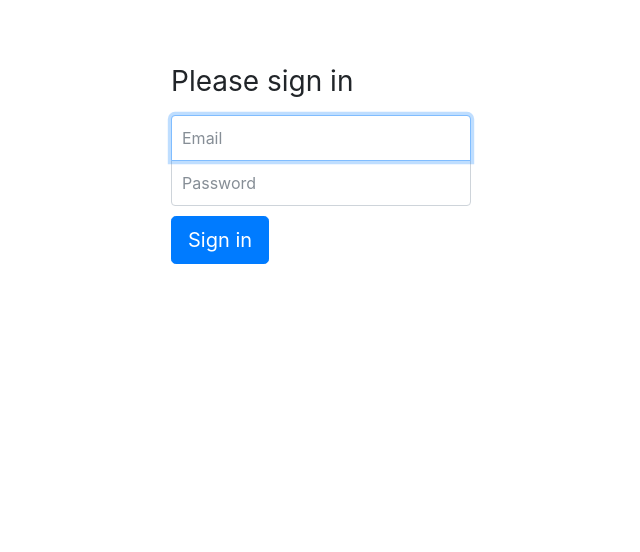
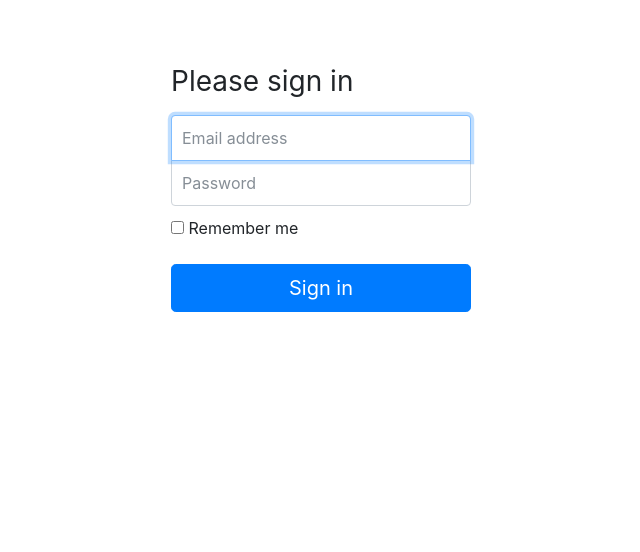
Before and after one commit to ValentijnManshande/new_test_project, a Symfony app: template templates/security/login.html.twig in a window 1280 px wide. Shown: the part 56-608 px from the top of the page, without its empty margins (319-959 px from the left). Run offline with Twig, Linux system fonts and the light colour scheme; the template is opened without the code that fills it, so the values that code supplies are empty; some libraries are stand-ins or nearby versions.

Commit message:
proceeding with tutorial.

```diff
--- a/src/Controller/SecurityController.php
+++ b/src/Controller/SecurityController.php
@@ -22,7 +22,6 @@ class SecurityController extends AbstractController
         return $this->render('security/login.html.twig', [
             'last_username' => $lastUsername,
             'error' => $error,
-
         ]);
     }
 }
--- a/templates/security/login.html.twig
+++ b/templates/security/login.html.twig
@@ -13,29 +13,17 @@
         {% if error %}
             <div class="alert alert-danger">{{ error.messageKey|trans(error.messageData, 'security') }}</div>
         {% endif %}
-
         <h1 class="h3 mb-3 font-weight-normal">Please sign in</h1>
-    <label for="inputEmail" class="sr-only">Email</label>
-    <input type="email" value="{{ last_username }}" name="email" id="inputEmail" class="form-control" placeholder="Email" required autofocus>
+        <label for="inputEmail" class="sr-only">Email address</label>
+        <input type="email" name="email" id="inputEmail" class="form-control" placeholder="Email address" required autofocus>
         <label for="inputPassword" class="sr-only">Password</label>
         <input type="password" name="password" id="inputPassword" class="form-control" placeholder="Password" required>
-
-    <input type="hidden" name="_csrf_token"
-           value="{{ csrf_token('authenticate') }}"
-    >
-
-    {#
-        Uncomment this section and add a remember_me option below your firewall to activate remember me functionality.
-        See https://symfony.com/doc/current/security/remember_me.html
-
         <div class="checkbox mb-3">
             <label>
-                <input type="checkbox" name="_remember_me"> Remember me
+                <input type="checkbox" value="remember-me"> Remember me
             </label>
         </div>
-    #}
-
-    <button class="btn btn-lg btn-primary" type="submit">
+        <button class="btn btn-lg btn-primary btn-block" type="submit">
             Sign in
         </button>
     </form>
```
Also changed, not shown: src/Security/LoginFormAuthenticator.php (added, +59 -0 lines), 1 other file. Lines whose indentation alone changed are shown as unchanged.
